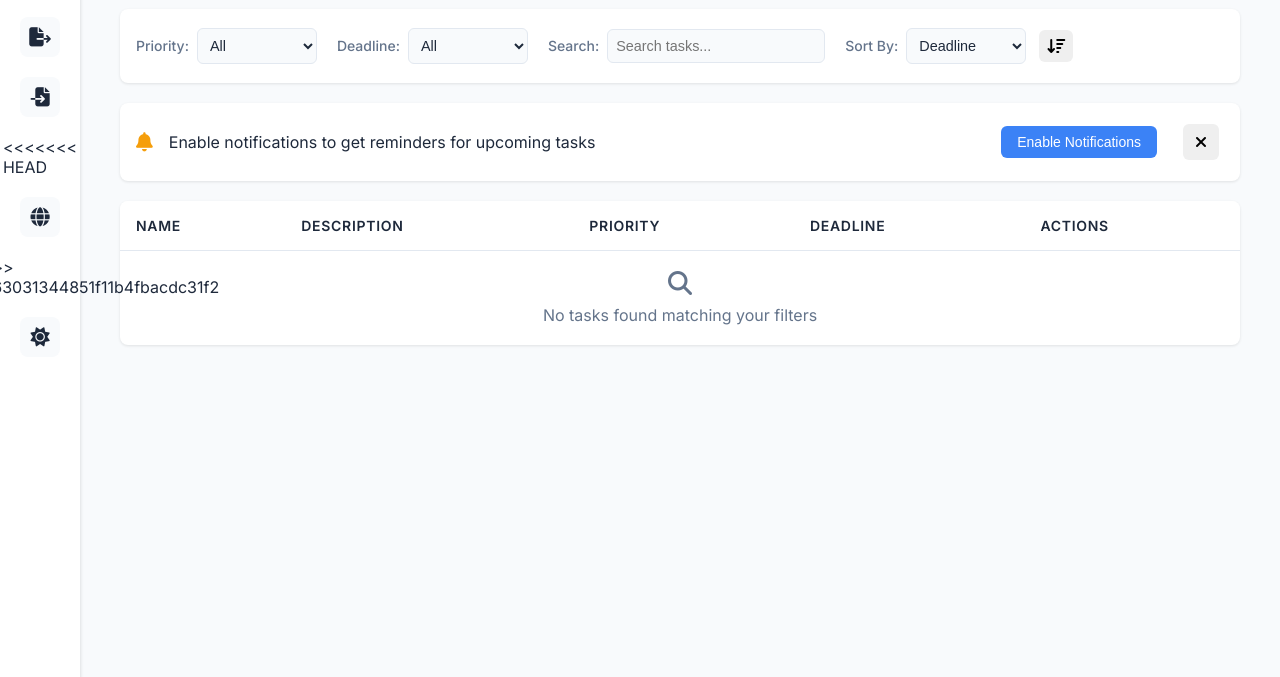
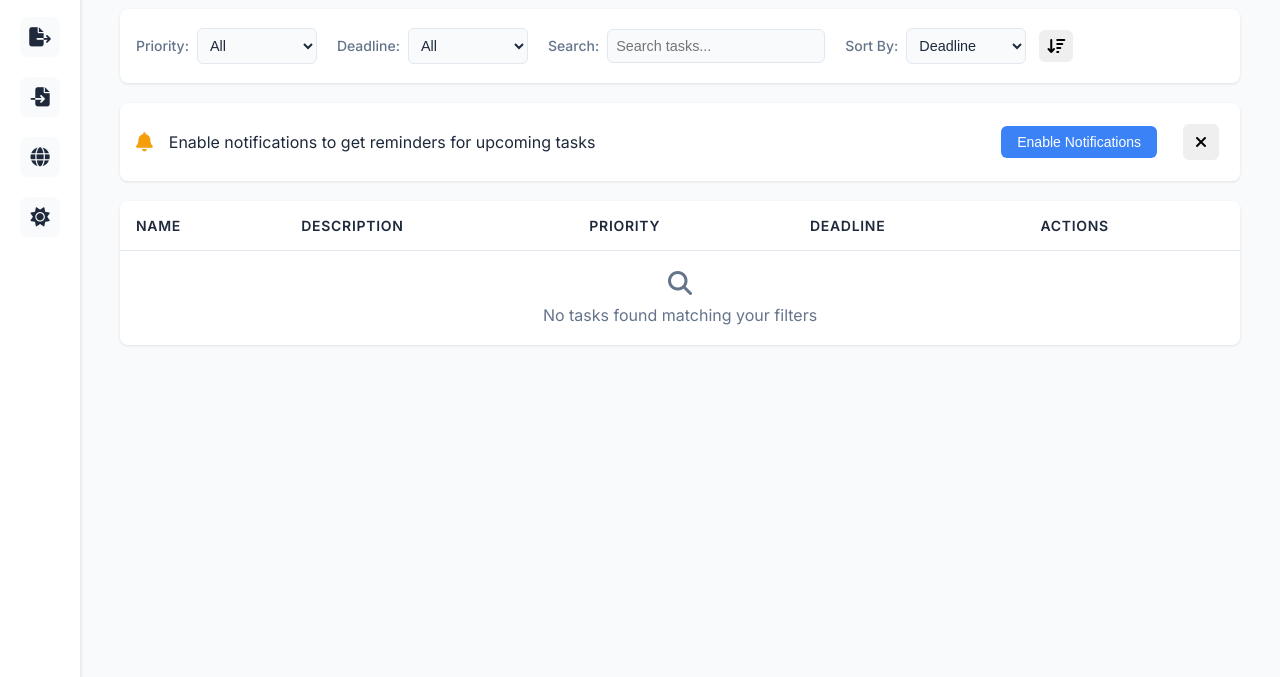
Before and after one commit to CptAlessio/concierge, a plain HTML site: page index.html in a window 1280 px wide. Shown: the part 123-800 px from the top of the page. Drawn offline with Linux system fonts and the light colour scheme.

Commit message:
Add files via upload
fix some errors

```diff
--- a/index.html
+++ b/index.html
@@ -889,12 +889,9 @@
         <button onclick="document.getElementById('importInput').click()" class="sidebar-btn" title="Import Tasks">
             <i class="fas fa-file-import"></i>
         </button>
-<<<<<<< HEAD
         <button onclick="openWorldClock()" class="sidebar-btn" title="World Clock">
             <i class="fas fa-globe"></i>
         </button>
-=======
->>>>>>> 830b3e5ae41a9e63031344851f11b4fbacdc31f2
         <label class="theme-toggle sidebar-btn" title="Toggle Theme">
             <input type="checkbox" id="themeToggle">
             <span class="toggle-icon">
```
